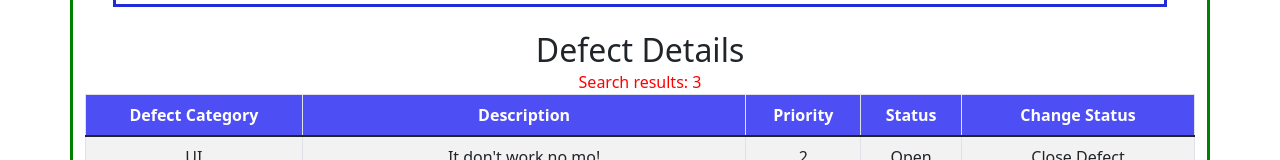
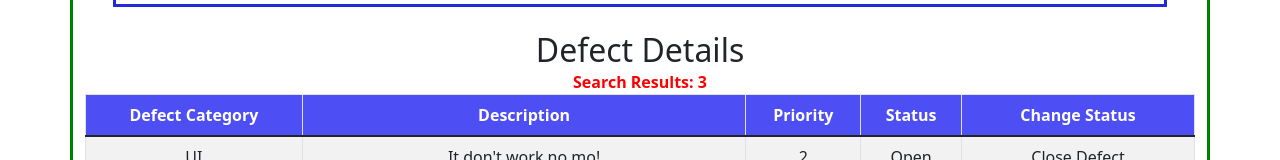
Before and after one commit to Jmetzger504/ReactJSDefectTrackerExercise, a React (Create React App) app: page / in a window 1280 px wide. Shown: the part 362-522 px from the top of the page. Built offline with nearby package versions, Linux system fonts and the light colour scheme.

Commit message:
Added public/defects.json. Now rendering from defects.json via axios, useState, and useEffect

```diff
--- a/package.json
+++ b/package.json
@@ -6,7 +6,9 @@
     "@testing-library/jest-dom": "^5.16.4",
     "@testing-library/react": "^13.3.0",
     "@testing-library/user-event": "^13.5.0",
+    "axios": "^0.27.2",
     "bootstrap": "^5.1.3",
+    "json-server": "^0.17.0",
     "react": "^18.1.0",
     "react-dom": "^18.1.0",
     "react-scripts": "5.0.1",
--- /dev/null
+++ b/public/defects.json
@@ -0,0 +1,5 @@
+[
+    {"category": "UI", "description": "It don't work no mo!", "priority": 2, "status": "Open", "changeStatus": "Close Defect"},
+    {"category": "Functional", "description": "It done did broke!", "priority": 1, "status": "Open", "changeStatus": "Close Defect"},
+    {"category": "Change Request", "description": "Add function to remove users", "priority": 3, "status": "Closed", "changeStatus": "No Action Pending"}
+]
--- a/src/App.css
+++ b/src/App.css
@@ -75,6 +75,7 @@
 
 #searchResults {
   color: red;
+  font-weight: bold;
 }
 
 thead {
--- a/src/components/DefectTracker/DefectTracker.js
+++ b/src/components/DefectTracker/DefectTracker.js
@@ -1,15 +1,21 @@
-import React from 'react';
+import React, { useInsertionEffect,useEffect,useState } from 'react';
 import PropTypes from 'prop-types';
 import './DefectTracker.module.css';
-import { useState } from 'react';
+import axios from 'axios';
+
 
 const DefectTracker = () => {
 
-  const defects =[
-    {'category': 'UI', 'description': "It don't work no mo!", 'priority': 2, 'status': "Open", 'changeStatus': "Close Defect"},
-    {'category': "Functional", 'description': "It done did broke!", 'priority': 1, 'status': "Open", 'changeStatus': "Close Defect"},
-    {'category': "Change Request", 'description': "Add function to remove users", 'priority': 3, 'status': "Closed", 'changeStatus': "No Action Pending"}
-  ];
+  const [defects,setDefects] = useState([
+
+  ])
+
+  useEffect(() =>{
+    axios.get('defects.json')
+    .then(result =>
+      setDefects(result.data))
+    .catch(error => console.log(error));
+  },[])
 
   return (
     <div className = "container">
@@ -37,7 +43,7 @@ const DefectTracker = () => {
         </div>
         <br/>
         <h2>Defect Details</h2>
-        <p id = "searchResults">Search results: 3</p>
+        <p id = "searchResults">Search Results: {defects.length}</p>
         <table className = "defectTable table table-striped table-bordered">
           <thead>
             <tr>
```
Also changed, not shown: defects.json (added, +19 -0 lines), 1 other file (tests, documents, lock files or other folders).
